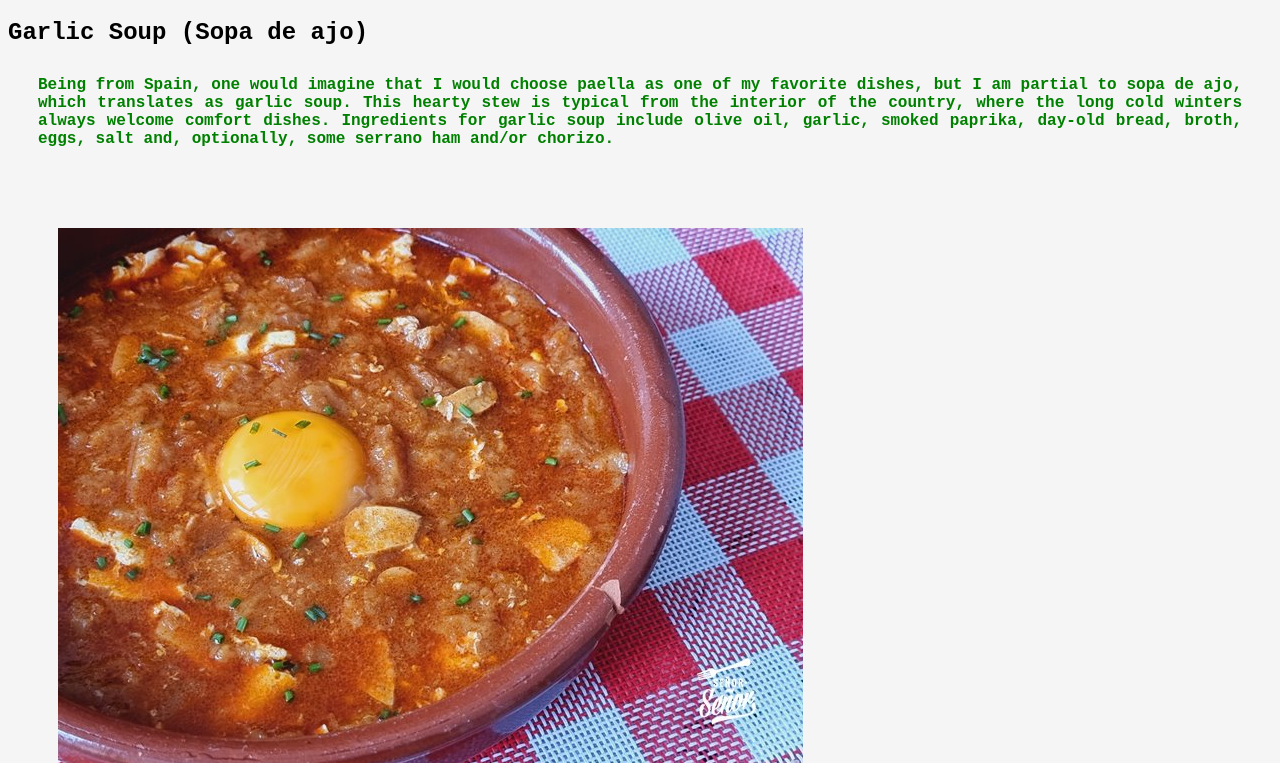
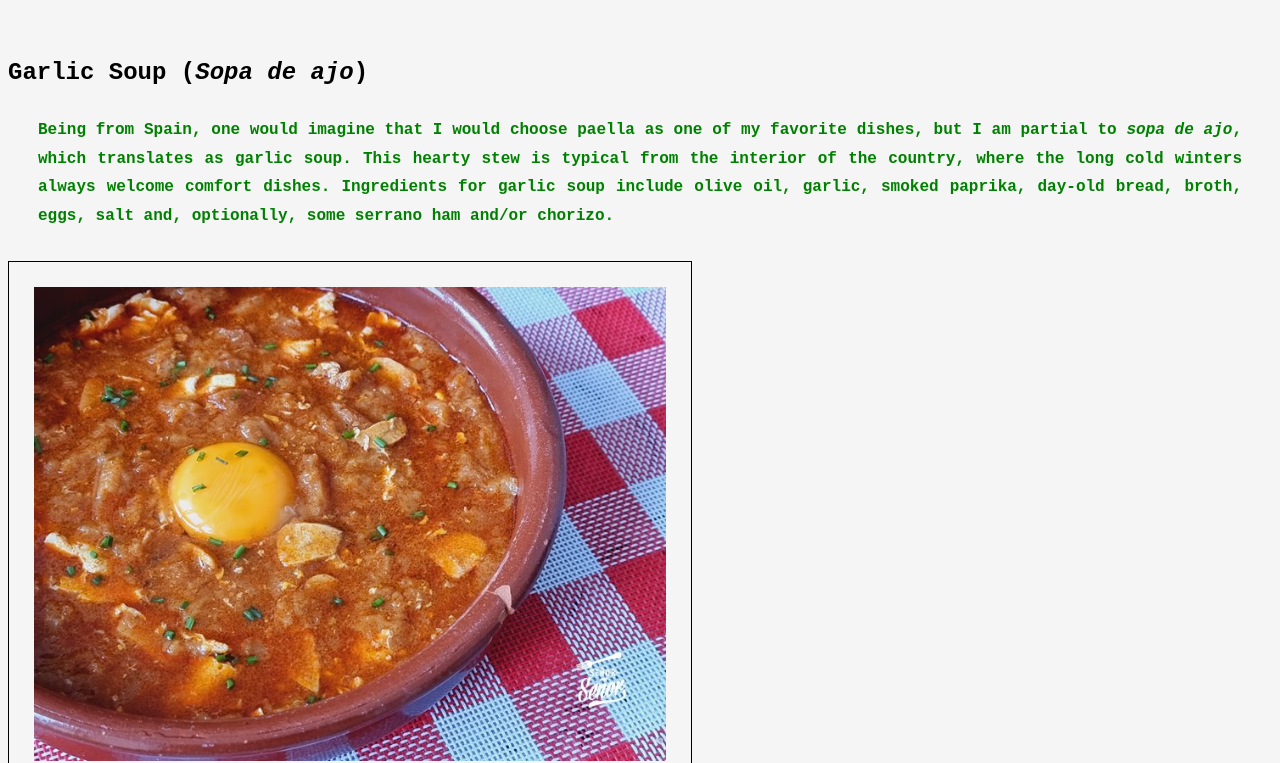
Before and after one commit to jpbarragan/js-assignment-4-html-me-something-jpbarragan, a website: page index.html in a window 1280 px wide. Shown: the part 141-904 px from the top of the page. Drawn offline with Linux system fonts and the light colour scheme.

Commit message:
Finished adding styling in CSS.

```diff
--- a/index.html
+++ b/index.html
@@ -11,9 +11,9 @@
       <main>
          <article>
             <section>
-               <h2>Garlic Soup (Sopa de ajo)</h2>
+               <h2>Garlic Soup (<i>Sopa de ajo</i>)</h2>
                <p id="testP" class="funParagraph">Being from Spain, one would imagine that I would choose paella
-                  as one of my favorite dishes, but I am partial to sopa de ajo,
+                  as one of my favorite dishes, but I am partial to <i>sopa de ajo</i>,
                   which translates as garlic soup. This hearty stew is typical from
                   the interior of the country, where the long cold winters always welcome
                   comfort dishes. Ingredients for garlic soup include olive oil, garlic, smoked
@@ -31,7 +31,7 @@
                <img src = "images/Shrimp_gumbo.jpeg" alt = "Shrimp gumbo">
             </section>
             <section>
-               <h3>Kimchi Fried Rice</h3>
+               <h2>Kimchi Fried Rice</h2>
                <p>Kimchi fried rice is a staple of Korean and Korean-American cuisine. It is made with (preferably)
                   day-old rice, garlic, ginger, whatever left-over meats and vegetable you have around and, most importantly,
                   kimchi, a spicy fermented cabagge typical of Korea. I first ate the place in a small restaurant in Iowa City,
--- a/styles.css
+++ b/styles.css
@@ -8,9 +8,14 @@ body {
     font-weight: bold;
 }
 
+h2 {
+    padding-top: 40px;
+}
+
 p {
     margin: 30px;
     text-align: justify;
+    line-height: 1.8;
 }
 
 footer {
@@ -20,7 +25,10 @@ footer {
 }
 
 img {
-    padding: 50px;
+    margin: auto;
+    width: 50%;
+    border: 0.1px solid black;
+    padding: 25px;
 }
 
 .funParagraph {
@@ -31,4 +39,5 @@ img {
     color: red;
     text-align: center;
     padding: 40px;
+    text-decoration-line: underline;
 }
```
